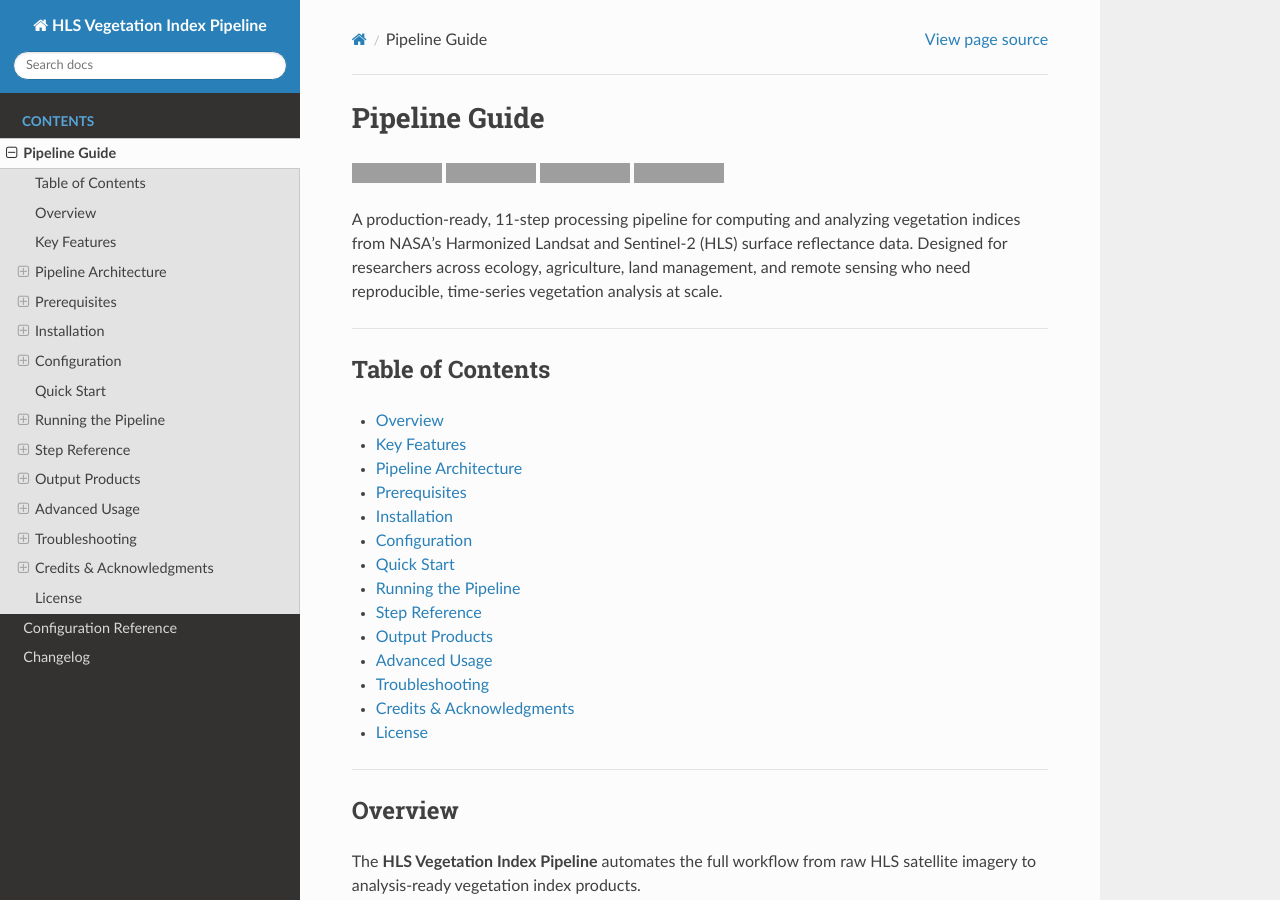
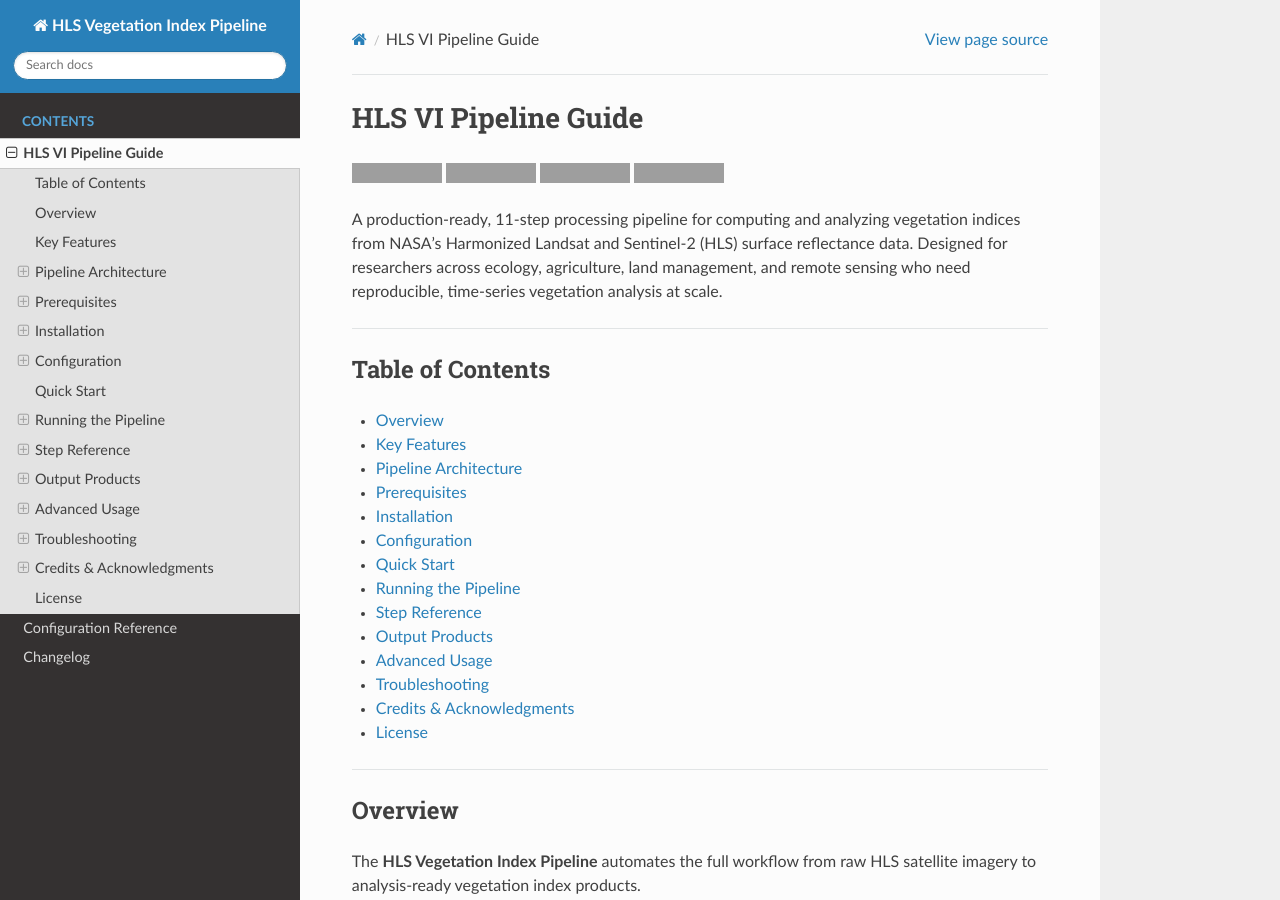
Before and after one commit to stephenconklin/HLS_VI_Pipeline, a Sphinx documentation site: the page built from docs/overview.md, in a window 1280 px wide and 900 px high. Built offline with Sphinx 7.4.7 and the Read the Docs theme 3.1.0, drawn with Linux system fonts in a browser that asks for light colours; grey boxes are pictures that could not be loaded.

Commit message:
Update heading to "# HLS VI Pipeline Guide"

```diff
--- a/docs/overview.md
+++ b/docs/overview.md
@@ -1,4 +1,4 @@
-# Pipeline Guide
+# HLS VI Pipeline Guide
 
 [![Python](https://img.shields.io/badge/python-3.10--3.12-blue.svg)](https://www.python.org/)
 [![License: MIT](https://img.shields.io/badge/License-MIT-yellow.svg)](LICENSE)
```
